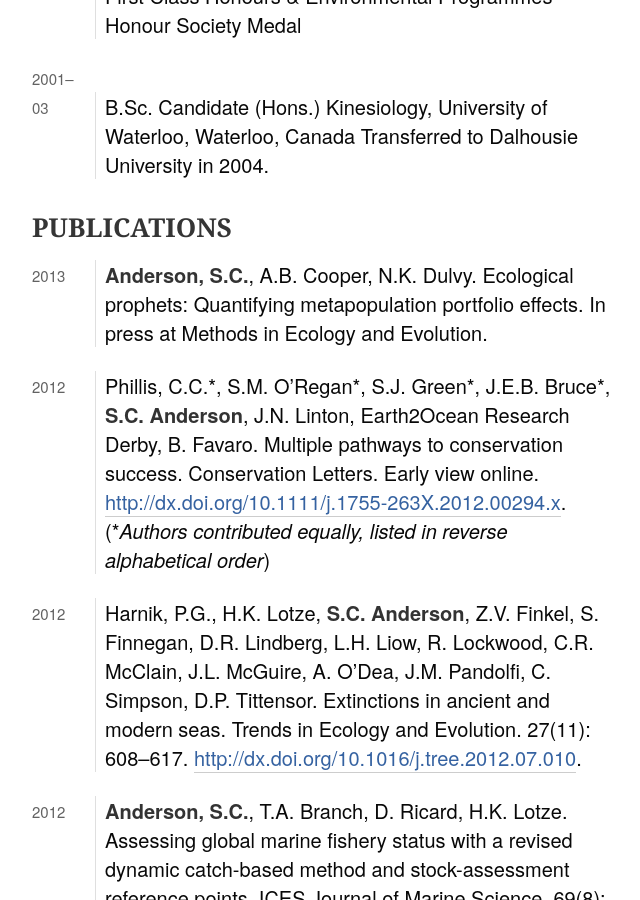
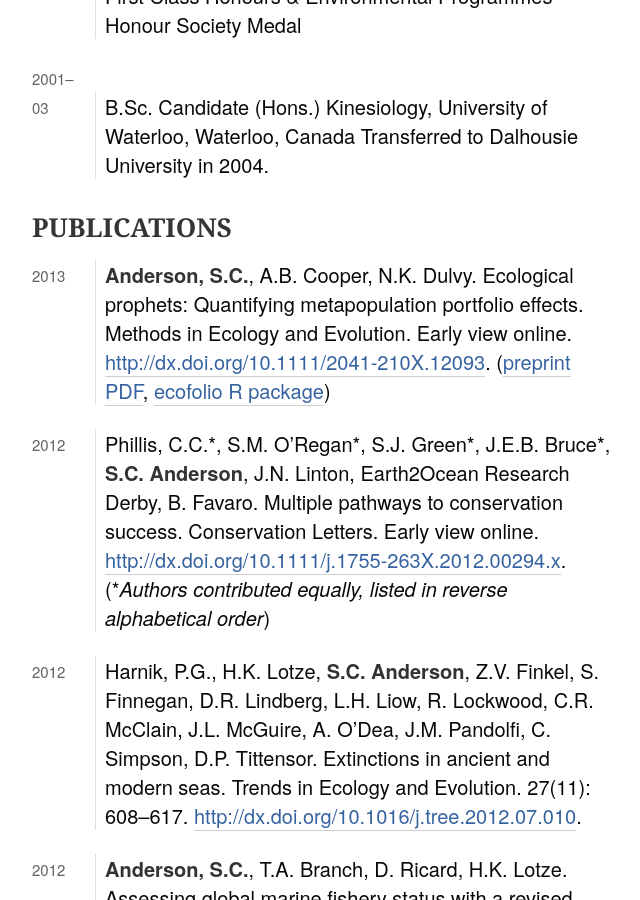
Before and after one commit to seananderson/seananderson.ca, a Jekyll site: the page built from cv.md, in a window 1280 px wide and 900 px high, scrolled down 942 px. Shown: the whole window, without its empty margins (318-958 px from the left). Built offline with Jekyll 4.4.1, drawn with Linux system fonts in a browser that asks for light colours; Markdown is read by kramdown in place of the engine named in the settings; comment, search, counter and statistics services are not loaded; some of the changed text lies outside the part shown.

Commit message:
Add MEE paper to CV

```diff
--- a/cv.md
+++ b/cv.md
@@ -43,8 +43,10 @@
 
 2013
 :    **Anderson, S.C.**, A.B. Cooper, N.K. Dulvy. Ecological prophets:
-     Quantifying metapopulation portfolio effects. In press at Methods
-     in Ecology and Evolution.
+     Quantifying metapopulation portfolio effects. Methods in Ecology and
+     Evolution. Early view online.
+     <http://dx.doi.org/10.1111/2041-210X.12093>.
+     ([preprint PDF][Anderson:2013:QMP], [ecofolio R package][ecofolio github])
 
 2012
 :    Phillis, C.C.\*, S.M. O'Regan\*, S.J. Green\*, J.E.B. Bruce\*, **S.C.
@@ -331,6 +336,8 @@
 Management, Aquatic Conservation
 
 
+[Anderson:2013:QMP]: papers/Anderson_etal_2013_ecological_prophets.pdf
+[ecofolio github]: https://github.com/seananderson/ecofolio
 [Phillis:2012:MPC]: papers/Phillis_etal_2012_Multiple_Pathways_to_Conservation_Success_In_press.pdf
 [Anderson:2012:AGM]: http://icesjms.oxfordjournals.org/cgi/reprint/fss105?ijkey=pFRzMGEDycomI3X&keytype=ref
 [Anderson:2011:SEG]: papers/Anderson_etal_2011_seacucumbers_with_supplement.pdf
```
Also changed, not shown: other parts of cv.md (+3 -0 lines), AndersonCV.txt (+9 -2 lines), 2 other files.
